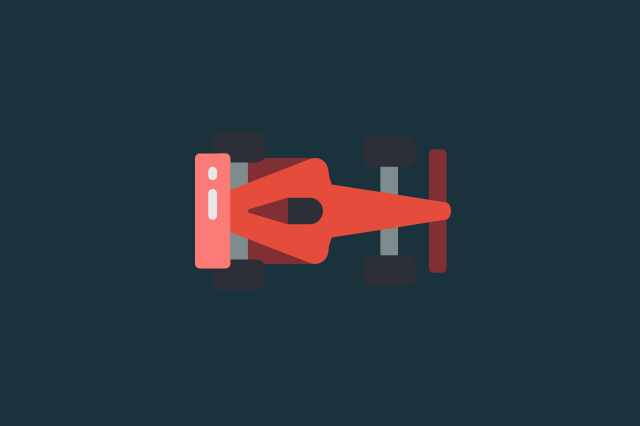
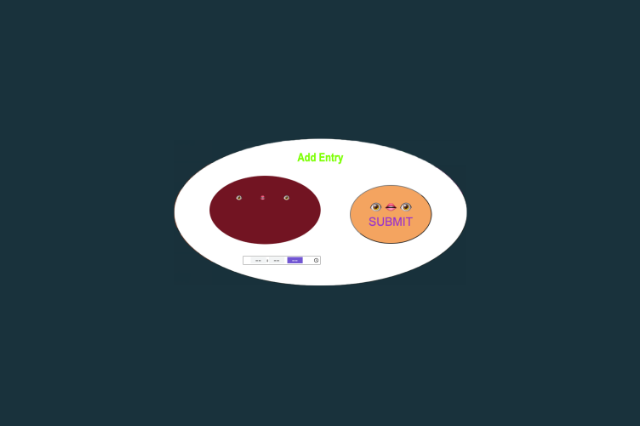
Before and after one commit to jacobhusband/driving-game, a website: page index.html in a window 1280 px wide. Shown: the part 187-613 px from the top of the page, without its empty margins (317-957 px from the left). Drawn offline with Linux system fonts and the light colour scheme.

Commit message:
Add entry blimp

```diff
--- a/index.html
+++ b/index.html
@@ -10,7 +10,7 @@
 <body>
   <div class="container flex center-both">
     <div class="car-container">
-      <img src="images/f1.svg" alt="formula 1 car">
+      <img src="images/car.png" alt="formula 1 car">
     </div>
   </div>
   <script src="main.js"></script>
--- a/styles.css
+++ b/styles.css
@@ -18,7 +18,7 @@ img {
 }
 
 .car-container {
-  width: 20%;
+  width: 60%;
 }
 
 .flex {
```
Also changed, not shown: images/car.png (added).
